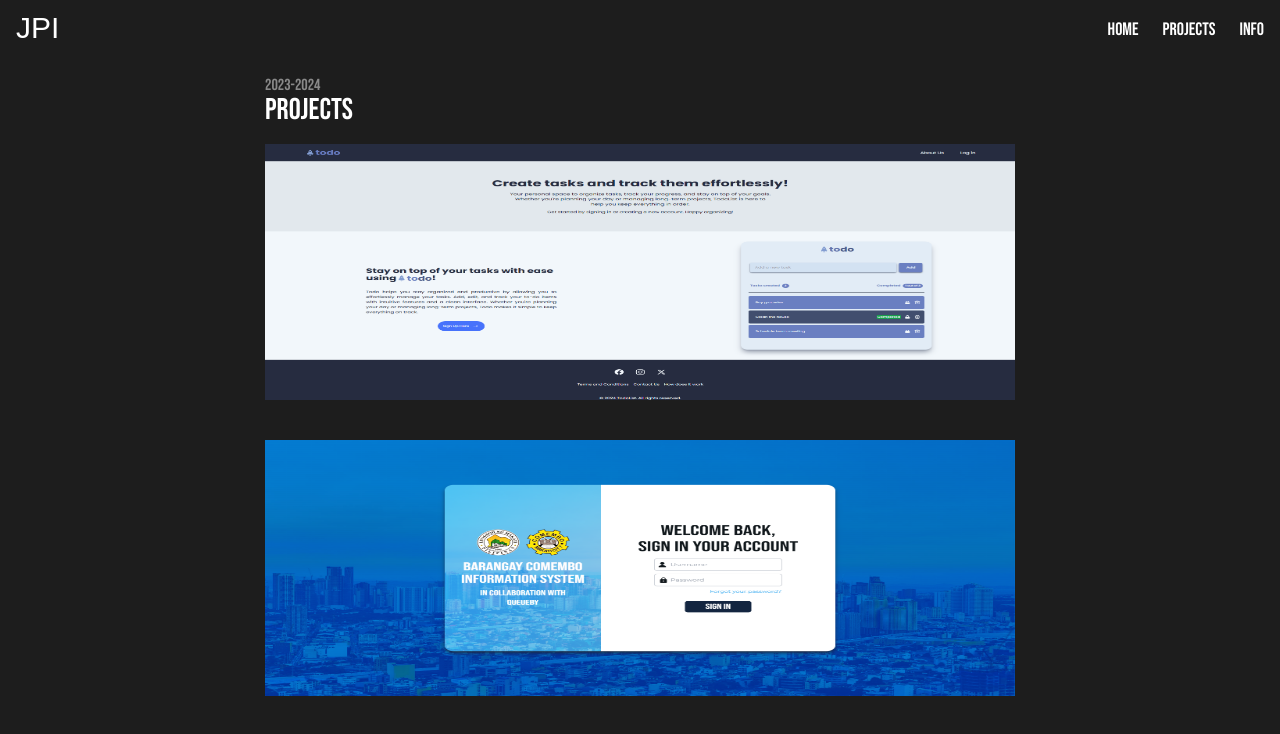
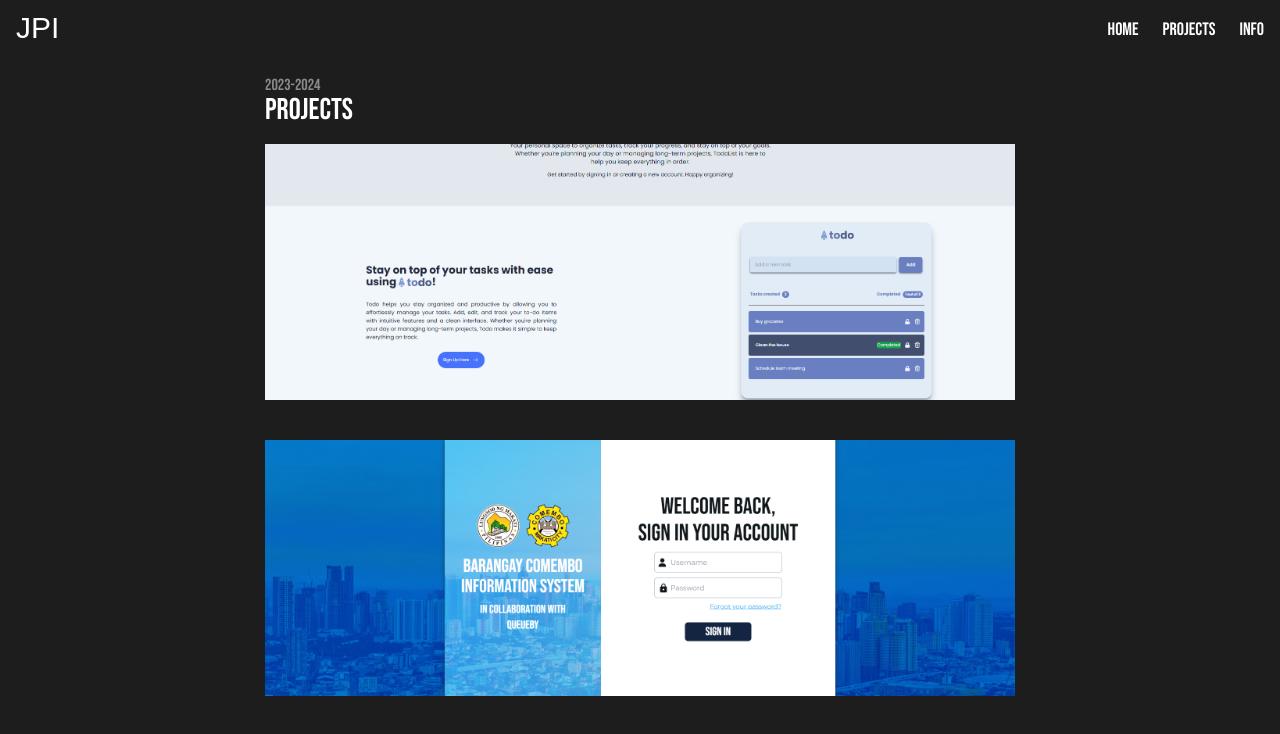
Before and after one commit to xjohnpatrick/portfolio, a Next.js app: page /all-projects in a window 1280 px wide. Shown: the top 734 px of the page. Built offline with nearby package versions, Linux system fonts and the light colour scheme; a web font is replaced by a local one.

Commit message:
31.10.24.1424

```diff
--- a/app/all-projects/page.tsx
+++ b/app/all-projects/page.tsx
@@ -21,7 +21,7 @@
           {projects.map((proj) => (
             <div key={proj.id} className="w-[750px] h-64 bg-black-200 relative">
               <TransitionLink href={`/projects/${proj.id}`} passHref>
-                <Image src={proj.img} alt={proj.alt} fill className="" />
+                <Image src={proj.img} alt={proj.alt} fill className="object-cover" />
               </TransitionLink>
             </div>
           ))}
--- a/app/fonts/fonts.ts
+++ b/app/fonts/fonts.ts
@@ -1,4 +1,4 @@
-import { Archivo_Black, Bebas_Neue, Chokokutai, Roboto } from 'next/font/google'
+import { Bebas_Neue, Chokokutai, Roboto } from 'next/font/google'
 
 export const bebasNeue = Bebas_Neue({
   subsets: ["latin"],
--- a/app/projects/[id]/layout.tsx
+++ b/app/projects/[id]/layout.tsx
@@ -4,19 +4,10 @@
 
 export default function ProjectLayout({
   children,
-  params,
 }: {
   children: React.ReactNode;
   params: { id: string };
 }) {
-  const projectId = parseInt(params.id, 10);
-  const project = projects.find((proj) => proj.id === projectId);
-
-  const metadata: Metadata = {
-    title: project ? project.title : "Projects",
-    description: project ? project.description : "Project Description",
-  };
-
   return <main>{children}</main>;
 }
 
@@ -30,8 +21,6 @@
 
   return {
     title: project ? project.title : "Projects",
-    description: project
-      ? project.description
-      : "Project Description",
+    description: project ? project.description : "Project Description",
   };
 }
```
